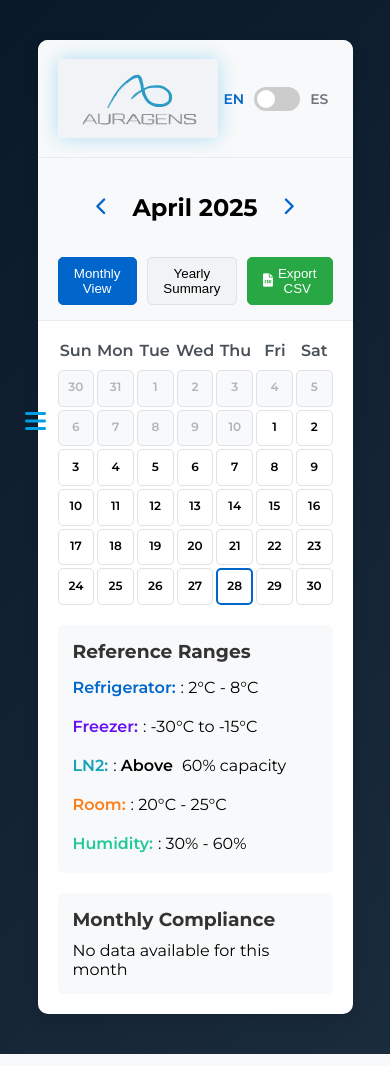
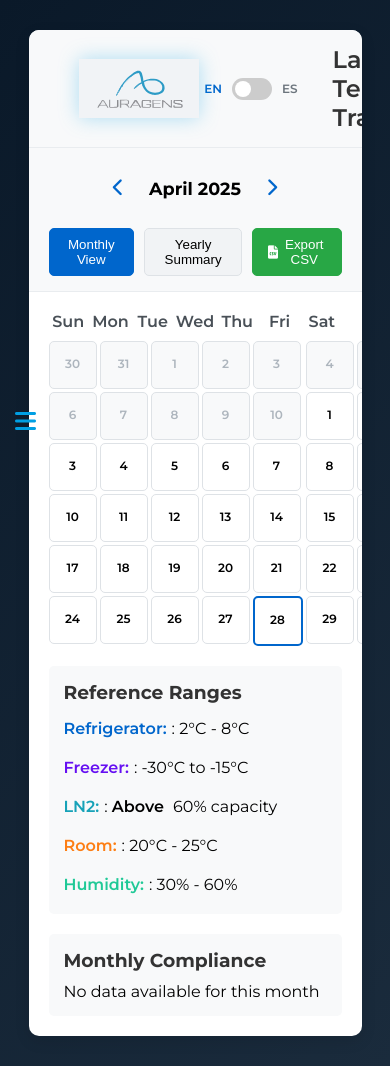
Before and after one commit to Syndicate-Laboratories/auragensAI, a Flask app: template templates/temperature_tracking.html in a window 390 px wide. Run offline with Flask 2, Linux system fonts and the light colour scheme; the template is opened without the code that fills it, so the values that code supplies are empty; parts of the project's set-up code (start-up, migrations or seed data) failed here and were passed over.

Commit message:
updated for auragens logo realingnment

```diff
--- a/static/css/style.css
+++ b/static/css/style.css
@@ -49,6 +49,7 @@ body {
     transition: transform 0.3s ease;
     object-fit: contain;
     filter: none;
+    margin-left: 40px;
 }
 
 .logo:hover {
@@ -781,3 +782,120 @@ input:checked + .slider:before {
 .slider.round:before {
     border-radius: 50%;
 }
+
+/* Add mobile responsiveness for temperature tracking */
+@media (max-width: 768px) {
+    .main-container {
+        padding: 0 10px;
+        margin: 10px auto;
+    }
+
+    .calendar-days {
+        grid-template-columns: repeat(7, 1fr);
+        gap: 3px;
+    }
+
+    .calendar-day {
+        height: 40px;
+        font-size: 0.9rem;
+    }
+
+    .status-dots {
+        gap: 2px;
+    }
+
+    .status-dot {
+        width: 4px;
+        height: 4px;
+    }
+
+    .stat-card {
+        padding: 10px;
+        margin: 5px;
+        min-width: 110px;
+    }
+
+    .stat-title {
+        font-size: 0.8rem;
+    }
+
+    .stat-value {
+        font-size: 1.2rem;
+    }
+
+    .stat-details {
+        font-size: 0.7rem;
+    }
+
+    #monthly-compliance-stats {
+        flex-wrap: wrap;
+        justify-content: center;
+    }
+
+    #temp-entry-modal .modal-content {
+        width: 90%;
+        max-width: 100%;
+    }
+
+    .form-group label {
+        font-size: 0.9rem;
+    }
+
+    table {
+        font-size: 0.8rem;
+    }
+
+    table th, table td {
+        padding: 6px 4px;
+    }
+}
+
+@media (max-width: 480px) {
+    .menu-container {
+        left: 10px;
+    }
+
+    .logo {
+        height: 60px;
+        margin-left: 30px;
+    }
+
+    .beta-notice {
+        font-size: 0.7rem;
+        padding: 3px 6px;
+    }
+
+    .language-toggle {
+        margin-right: 10px;
+    }
+
+    .lang-label {
+        font-size: 12px;
+    }
+
+    .switch {
+        width: 40px;
+        height: 22px;
+    }
+
+    .slider:before {
+        height: 16px;
+        width: 16px;
+    }
+
+    input:checked + .slider:before {
+        transform: translateX(18px);
+    }
+
+    #calendar-header {
+        padding: 10px 5px;
+    }
+
+    #current-month-year {
+        font-size: 1.1rem;
+    }
+
+    .toggle-btn-group {
+        font-size: 0.8rem;
+    }
+}
```
